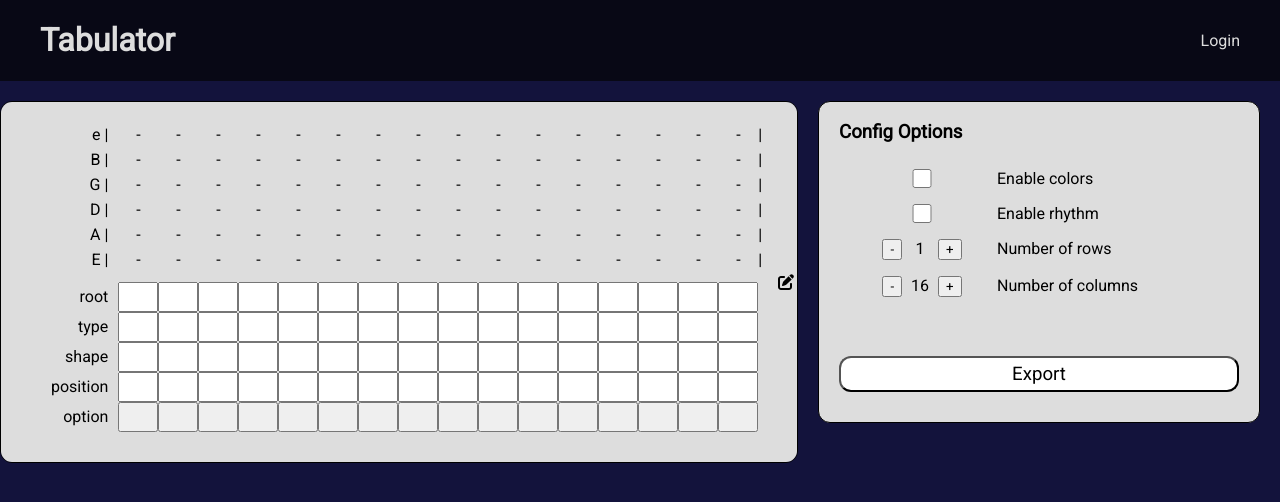
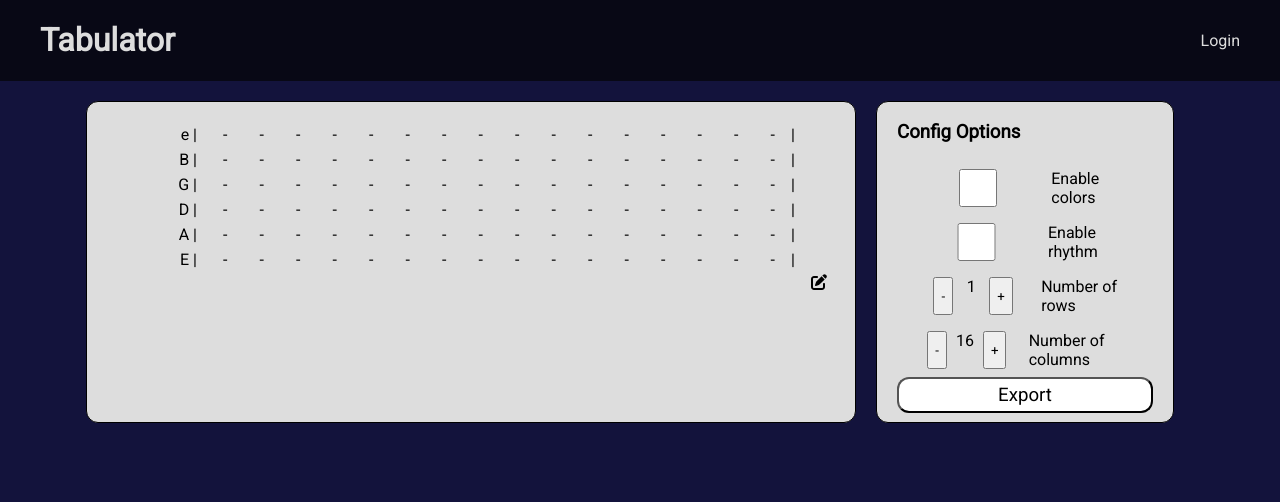
Before and after one commit to milmd90/mattdeanmiller, a React (Create React App) app: page / in a window 1280 px wide. Shown: the top 502 px of the page. Built offline with nearby package versions, Linux system fonts and the light colour scheme.

Commit message:
edit one row at a time

```diff
--- a/src/components/App.css
+++ b/src/components/App.css
@@ -45,6 +45,8 @@ input {
   border-radius: 12px;
   background-color: #ddd;
   overflow: scroll;
+  width: 60%;
+  padding-bottom: 40px;
 }
 
 .tab-view {
@@ -55,6 +57,8 @@ input {
 
 .start-column {
   padding: 0 10px;
+  width: 60px;
+  flex-shrink: 0;
 }
 
 .start-column .tab-row,
@@ -85,7 +89,6 @@ input {
   position: absolute;
   left: 20px;
   bottom: -20px;
-  padding-right: 10px;
 }
 
 .fret-number {
@@ -150,7 +153,7 @@ input {
   border: 1px solid black;
   border-radius: 12px;
   background-color: #ddd;
-  width: 400px;
+  width: 20%;
   height: 300px;
   padding: 0 20px 20px 20px;
   margin: 0 20px;
--- a/src/components/calculator/Calculator.tsx
+++ b/src/components/calculator/Calculator.tsx
@@ -7,6 +7,7 @@ import { getTabsFromChordTabArray } from '../../helpers/export';
 function Calculator() {
   const [numColumns, setNumColumns] = useState<number>(16);
   const [numRows, setNumRows] = useState<number>(1);
+  const [editingRow, setEditingRow] = useState<number | undefined>(1);
   const [showRhythm, toggleShowRhythm] = useState<boolean>(false);
   const [showColors, toggleShowColors] = useState<boolean>(false);
 
@@ -33,6 +34,8 @@ function Calculator() {
           key={rowNum}
           showColors={showColors}
           numColumns={numColumns}
+          isEditing={editingRow === rowNum}
+          handleEditClick={() => setEditingRow(editingRow === rowNum ? undefined : rowNum)}
           onChange={onChange(rowNum)}
         />
       )
--- a/src/components/calculator/TabView.tsx
+++ b/src/components/calculator/TabView.tsx
@@ -6,7 +6,9 @@ import { FontAwesomeIcon } from '@fortawesome/react-fontawesome';
 import { faEdit } from '@fortawesome/free-solid-svg-icons'
 
 
-function StartColumn() {
+function StartColumn(props: {
+  isEditing: boolean,
+}) {
   return (
     <div className='start-column'>
       <div className='tab-row'>
@@ -16,6 +18,8 @@ function StartColumn() {
           </div>
         )}
       </div>
+      {
+        props.isEditing &&
         <div className='input-row'>
           <div>
             root
@@ -33,17 +37,21 @@ function StartColumn() {
             option
           </div>
         </div>
+      }
     </div>
   );
 }
 
-function EndColumn() {
+function EndColumn(props: {
+  isEditing: boolean,
+  handleEditClick: () => void,
+}) {
   return (
     <div className="tab-row">
       {tabStrings.map((tabString) =>
         <div className="end-bar" key={tabString}> | </div>
       )}
-      <div className='edit'>
+      <div className='edit' onClick={props.handleEditClick}>
         <FontAwesomeIcon icon={faEdit} />
       </div>
     </div>
@@ -53,6 +61,8 @@ function EndColumn() {
 export default function TabView(props: {
   showColors: boolean,
   numColumns: number,
+  isEditing: boolean,
+  handleEditClick: () => void,
   onChange: (columnNum: number) => (data: TabColumn) => void
 }) {
   function renderChords(numColumns: number) {
@@ -61,6 +71,7 @@ export default function TabView(props: {
       chords.push(
         <Chord
           key={i}
+          isEditing={props.isEditing}
           showColors={props.showColors}
           onChange={props.onChange(i)}
         />
@@ -71,9 +82,14 @@ export default function TabView(props: {
 
   return (
     <div className='tab-view'>
-      <StartColumn />
+      <StartColumn
+        isEditing={props.isEditing}
+      />
       {renderChords(props.numColumns)}
-      <EndColumn />
+      <EndColumn
+        isEditing={props.isEditing}
+        handleEditClick={props.handleEditClick}
+      />
     </div>
   )
 }
--- a/src/components/calculator/chord/Chord.tsx
+++ b/src/components/calculator/chord/Chord.tsx
@@ -1,4 +1,4 @@
-import React, {useState} from 'react';
+import React, { useState } from 'react';
 import Display from './Display';
 import Input from './Input';
 import { TabColumn } from '../../../helpers/tabs';
@@ -13,6 +13,7 @@ export interface IChordParams {
 
 function Chord(props: {
   showColors: boolean,
+  isEditing: boolean,
   onChange: (data: TabColumn) => void
 }) {
   const [data, setData] = useState<IChordParams>({
@@ -32,7 +33,8 @@ function Chord(props: {
       />
       <Input
         data={data}
-        onChange={(data)=>setData(data)}
+        isEditing={props.isEditing}
+        onChange={(data) => setData(data)}
       />
     </div>
   );
--- a/src/components/calculator/chord/Input.tsx
+++ b/src/components/calculator/chord/Input.tsx
@@ -1,8 +1,9 @@
 import React from "react";
-import {IChordParams} from '../chord/Chord'
+import { IChordParams } from '../chord/Chord'
 
 function Input(props: {
   data: IChordParams,
+  isEditing: boolean,
   onChange: (O: IChordParams) => void
 }) {
   const { data, onChange } = props;
@@ -63,6 +64,8 @@ function Input(props: {
     });
   }
 
+  if (!props.isEditing) return null;
+
   return (
     <div className="input-row">
       <input
```
Lines whose indentation alone changed are shown as unchanged.
